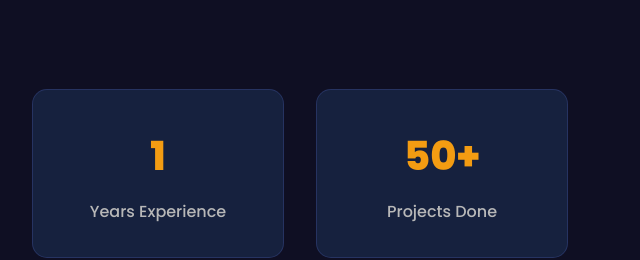
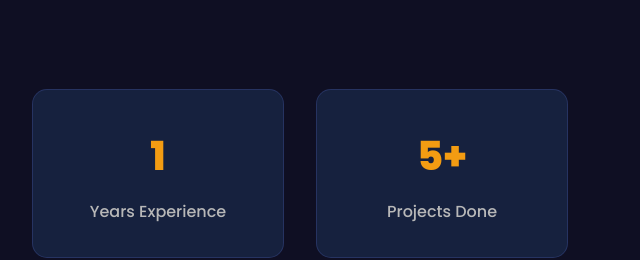
Before and after one commit to abhii1322/portfolio, a plain HTML site: page index.html in a window 1280 px wide. Shown: the part 1062-1322 px from the top of the page, 640-1280 px from the left. Drawn offline with Linux system fonts and the light colour scheme.

Commit message:
Update index.html

```diff
--- a/index.html
+++ b/index.html
@@ -678,7 +678,7 @@
                     <div class="stat-label">Years Experience</div>
                 </div>
                 <div class="stat-card">
-                    <div class="stat-number">50+</div>
+                    <div class="stat-number">5+</div>
                     <div class="stat-label">Projects Done</div>
                 </div>
                 <div class="stat-card">
```
